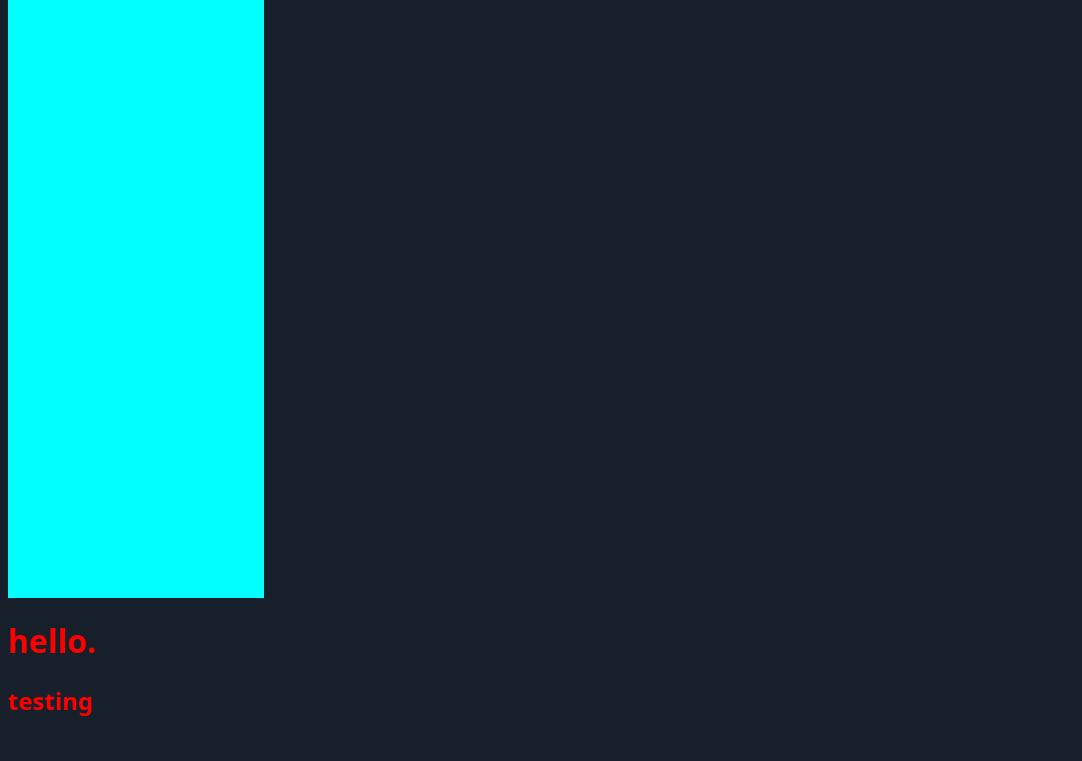
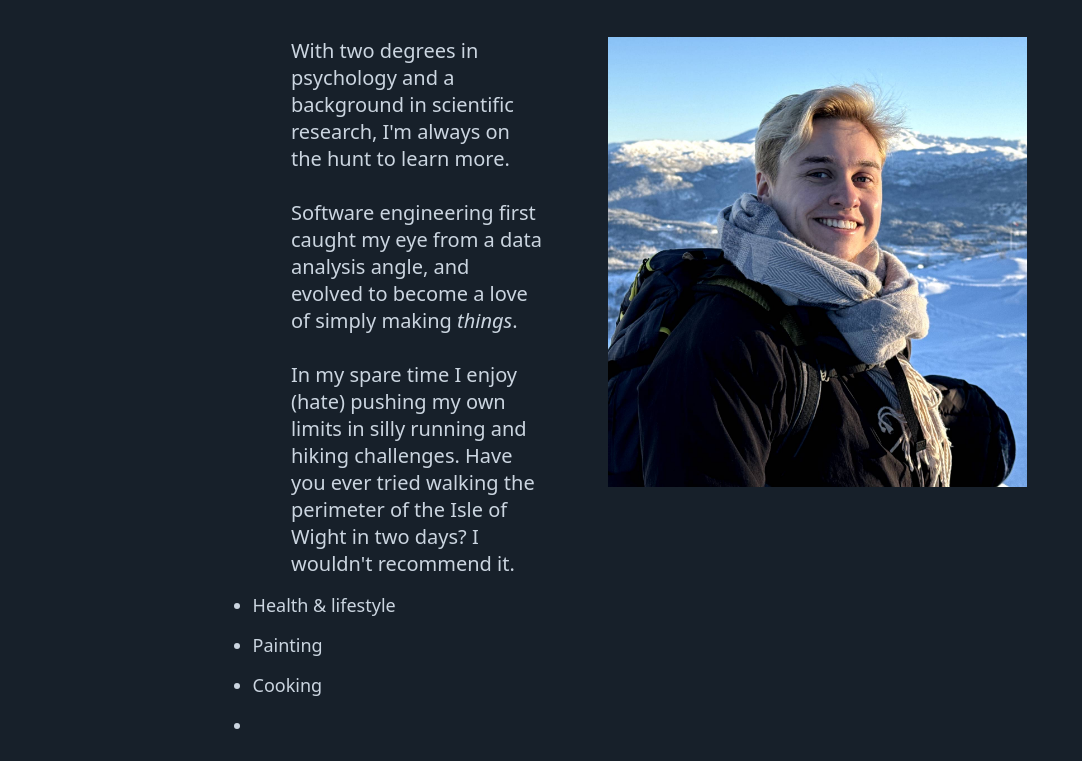
Before and after one commit to Alekssaunders/portfolio-website, an Astro site: page /about in a window 1280 px wide. Shown: the part 210-971 px from the top of the page, without its empty margins (0-1082 px from the left). Before the commit the page ends 947 px from the top, so only its background shows below. Built offline with nearby package versions, Linux system fonts and the light colour scheme; Astro itself is replaced by a stand-in of ours.

Commit message:
about me page

```diff
--- a/src/pages/about.astro
+++ b/src/pages/about.astro
@@ -1,16 +1,44 @@
 ---
 import Layout from '../layouts/Layout.astro';
 import './about.css';
+import NavBar from "../components/NavBar/NavBar.astro"
+import {Image} from 'astro:assets';
+import aboutMePhoto from '../assets/images/aboutMePhoto.jpg';
+
+const hobbies: string[] = ['Health & lifestyle', 'Painting', 'Cooking', '']
 ---
 
-<Layout title="Aleks Saunders Portfolio">
+
+<Layout title="About Me - Aleks Saunders Portfolio">
     <main>
-        <body>
-        <div class="pageDividerContainer"></div>
-        <div>
-            <h1 class="title">hello.</h1>
-            <h2 class="title">testing</h2>
+        <div class="contentContainer">
+            <div class="leftPageDivider">
+                <NavBar/>
+            </div>
+            <div class="headerContainer"><h1 class="title">about me.</h1></div>
+                <div class="mainContentContainer">
+                    <div class="textBox">
+                        <p class="textBoxContent">
+                            With two degrees in psychology and a background in scientific research, I'm always on the hunt
+                            to learn more. <br><br>
+
+                            Software engineering first caught my eye from a data analysis angle, and evolved
+                            to become a love of simply making <i>things</i>.
+                            <br><br>
+                            In my spare time I enjoy (hate) pushing my own limits in silly running and hiking challenges. Have you ever tried walking the perimeter of the Isle of Wight in two days? I wouldn't recommend it.
+
+                            {hobbies.map((hobbies: string) => (
+                                    <div class="column">
+                                        <ul class="hobbyListContainer">
+                                            <li class="hobbyList">{hobbies}</li>
+                                        </ul>
+                                    </div>
+                                ))}
+                    </div>
+
+                    <div class="photoContainer"><Image src={aboutMePhoto} class="photo" alt="a bust-high photo of me smiling towardas the camera and standing on a snowy mountainn"/>
+            </div>
         </div>
-        </body>
+            <div class="rightPageDivider"></div>
     </main>
 </Layout>
--- a/src/pages/about.css
+++ b/src/pages/about.css
@@ -1,11 +1,76 @@
-
-.pageDividerContainer {
-  height: 100vh;
-  width: 20vw;
-  background-color: aqua;
+.contentContainer {
+    display: grid;
+    grid-template-columns: 1fr 5fr 1fr;
+    grid-template-rows: 1fr 3fr;
+    grid-column-gap: 0;
+    grid-row-gap: 0;
 }
 
+.leftPageDivider {
+    display: grid;
+    grid-area: 1 / 1 / 3 / 2;
+    height: auto;
+}
+
+.headerContainer {
+    display: grid;
+    grid-area: 1 / 2 / 1 / 3;
+    text-align: right;
+}
+
+
 .title {
-  color: red;
+    font-size: 625%;
+    color: #F2D492;
+    margin: 5vh 5vw;
+}
 
+.mainContentContainer {
+    grid-area: 2 / 2 / 3 / 3;
+    display: grid;
+    grid-template-columns: 1fr 1fr;
+    grid-column-gap: 0;
 }
+
+.textBox {
+    margin-left: 5vw;
+    grid-column: 1 / 2;
+}
+
+.textBoxContent {
+    margin: 0 3vw;
+    font-size: 125%;
+    color: #cbd5e0;
+    font-weight: 200;
+}
+
+.column {
+    flex: 50%
+}
+
+.hobbyListContainer {
+    padding: 0;
+}
+
+.hobbyList {
+    color: #cbd5e0;
+    font-size: 112.5%;
+}
+
+
+.photoContainer {
+    margin: 0 5vw 0 2vw;
+    grid-column: 2 / 3;
+    display: flex;
+}
+
+.photo {
+    height: 450px;
+    width: 419px;
+}
+
+.rightPageDivider {
+    display: grid;
+    grid-area: 1 / 3 / 3 / 4;
+    height: auto;
+}
--- a/src/pages/index.astro
+++ b/src/pages/index.astro
@@ -2,8 +2,8 @@
 import Layout from '../layouts/Layout.astro';
 import './index.css';
 import {Image} from 'astro:assets';
-import linkedinIcon from "../assets/linkedinIcon.svg";
-import githubIcon from "../assets/githubIcon.svg";
+import linkedinIcon from "../assets/images/linkedinIcon.svg";
+import githubIcon from "../assets/images/githubIcon.svg";
 import NavBar from "../components/NavBar/NavBar.astro"
 
 const languages: string[] = ['Typescript', 'Python', 'Bash']
@@ -65,7 +65,6 @@ const libraries: string[] = ['Vite', 'Vitest', 'Jest', 'Mocha', 'Tailwind']
                                 </ul>
                         ))}
                     </div>
-                    n
                 </div>
             </div>
         </div>
--- a/src/pages/index.css
+++ b/src/pages/index.css
@@ -1,14 +1,13 @@
 .contentContainer {
     display: grid;
     grid-template-columns: 1fr 5fr;
-    grid-template-rows: 1fr 2fr 2fr;
+    grid-template-rows: 1fr 1fr;
     grid-column-gap: 0;
     grid-row-gap: 0;
 }
 
 .pageDividerContainer {
-    grid-area: 1 / 1 / 4 / 2;
-    height: auto;
+    grid-area: 1 / 1 / 3 / 2;
 }
 
 .headerContainer {
@@ -30,7 +29,7 @@
 }
 
 .mainContentContainer {
-    grid-area: 2 / 2 / 4 / 3;
+    grid-area: 2 / 2 / 3 / 3;
     display: grid;
     grid-template-columns: 1fr 1fr;
     grid-column-gap: 0;
@@ -47,7 +46,6 @@
 }
 
 .textBox {
-    height: auto;
     margin-left: 5vw;
     grid-column: 1 / 2;
 }
@@ -69,13 +67,12 @@
 }
 
 .icon {
-    height: 4vh;
-    width: 2.3vw;
+    height: 35px;
+    width: 35px;
 }
 
 .skillsBox {
     margin: 0 5vw 0 2vw;
-    height: auto;
     grid-column: 2 / 3;
     display: flex;
 }
```
Also changed, not shown: src/assets/githubIcon.svg (deleted), src/assets/images/aboutMePhoto.jpg (added), src/assets/images/githubIcon.svg (added), src/assets/images/linkedinIcon.svg (renamed from src/assets/linkedinIcon.svg).
